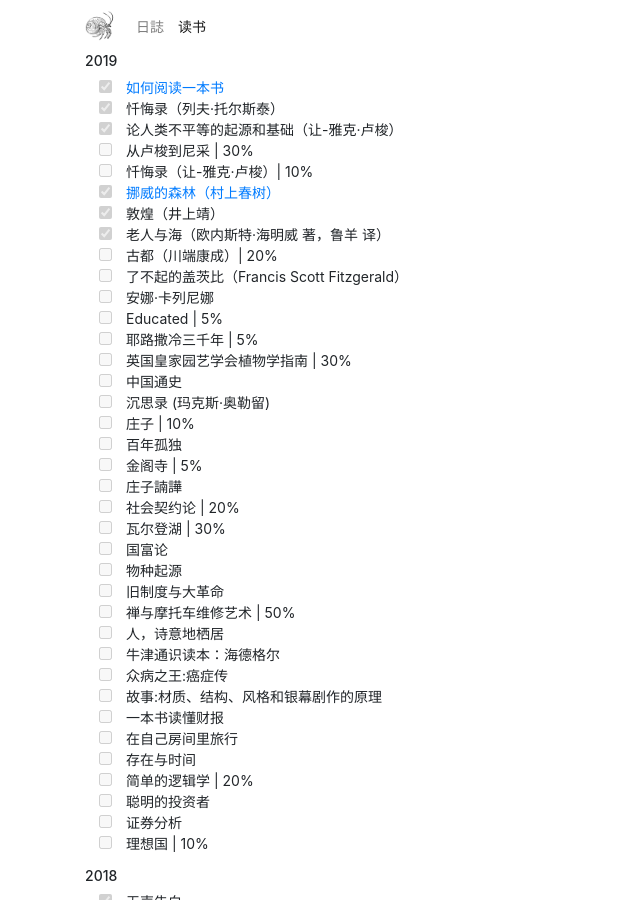
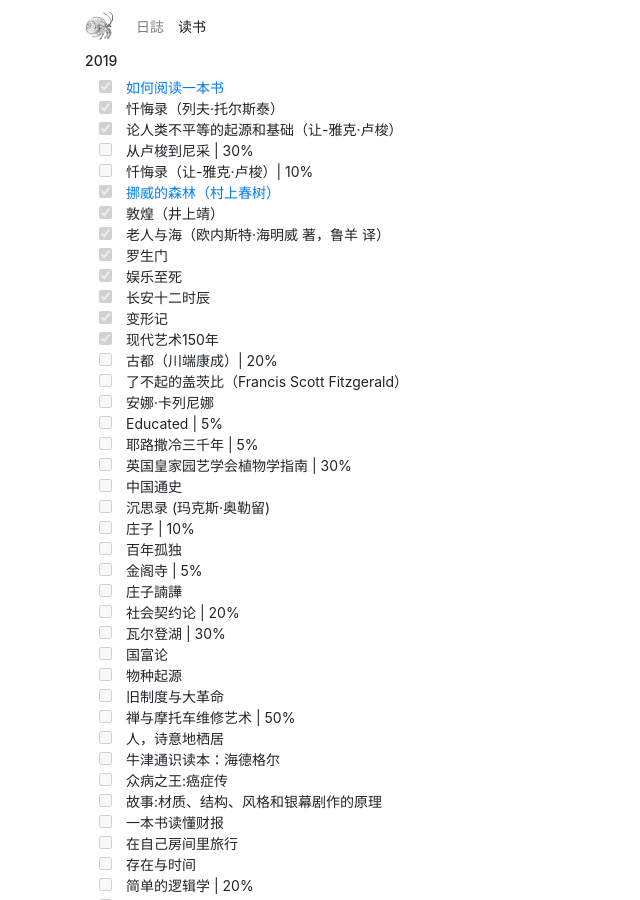
Before and after one commit to shellc/shellc.github.io, a Jekyll site: the page built from books.md, in a window 1280 px wide and 900 px high. Shown: the whole window, without its empty margins (0-640 px from the left). Built offline with Jekyll 4.4.1, drawn with Linux system fonts in a browser that asks for light colours.

Commit message:
update books

```diff
--- a/books.md
+++ b/books.md
@@ -13,6 +13,11 @@ title: 读书
 - [x] [挪威的森林（村上春树）](2019/02/25/Norwegian-Wood.html)
 - [x] 敦煌（井上靖）
 - [x] 老人与海（欧内斯特·海明威 著，鲁羊 译）
+- [x] 罗生门
+- [x] 娱乐至死
+- [x] 长安十二时辰
+- [x] 变形记
+- [x] 现代艺术150年
 - [ ] 古都（川端康成）\| 20%
 - [ ] 了不起的盖茨比（Francis Scott Fitzgerald）
 - [ ] 安娜·卡列尼娜
```
Also changed, not shown: other parts of books.md (+0 -1 lines).
